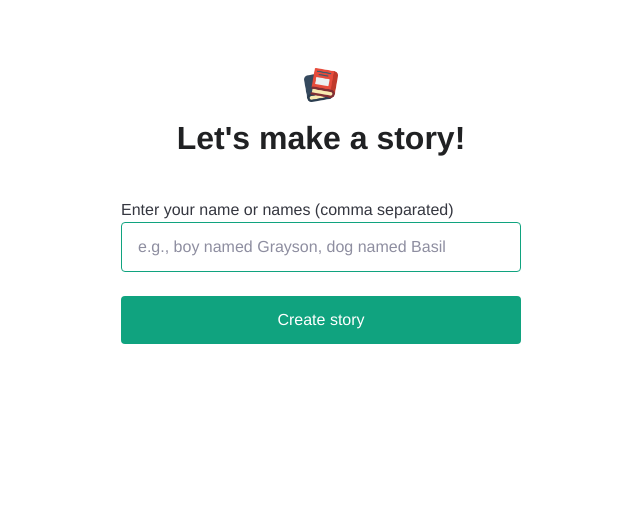
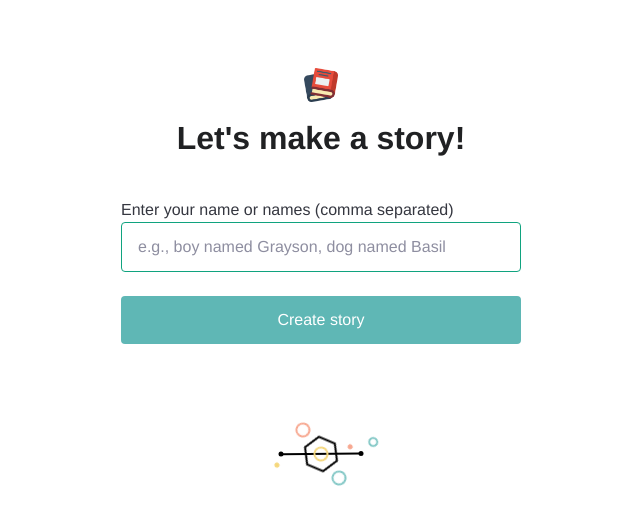
Before and after one commit to monicawheeler/personal-prompt-response-generator, a Next.js app: page / in a window 1280 px wide. Shown: the top 524 px of the page, without its empty margins (319-959 px from the left). Built offline with nearby package versions, Linux system fonts and the light colour scheme; a web font is replaced by a local one.

Commit message:
Modify button color

```diff
--- a/pages/index.js
+++ b/pages/index.js
@@ -74,6 +74,25 @@ export default function Home() {
             </svg>
             </span> : <>{result}</>}
         </div>
+
+
+        <span>
+            <svg className={styles.loader} width="140" height="140" viewBox="0 0 280 280" fill="none" xmlns="http://www.w3.org/2000/svg">
+              <g>
+                <line x1="59.9833" y1="140.333" x2="219.978" y2="139" stroke="#000" stroke-width="4"/>
+                <circle cx="60" cy="140" r="5" fill="#000"/>
+                <circle cx="220" cy="139" r="5" fill="#000"/>
+              </g>
+              <path className={styles.loaderCircle} d="M109.957 122.655L140 105.309L170.043 122.655V157.345L140 174.691L109.957 157.345V122.655Z" stroke="#000" stroke-width="4"/>
+              <circle className={styles.loaderCircle} cx="140" cy="140" r="13" stroke="#f5d77b" stroke-width="4"/>
+              <circle className={styles.loaderCircle} cx="110" cy="192" r="13" stroke="#f7a78f" stroke-width="4"/>
+              <circle className={`${styles.loaderCircle} ${styles.loaderCircle_s}`} cx="85" cy="232" r="8" stroke="#82c7c5" stroke-width="4"/>
+              <circle className={styles.loaderCircle} cx="170" cy="88" r="13" stroke="#82c7c5" stroke-width="4"/>
+              <circle className={`${styles.loaderCircle} ${styles.loaderCircle_s}`} cx="110" cy="192" r="5" fill="#f7a78f"/>
+              <circle className={`${styles.loaderCircle} ${styles.loaderCircle_s}`} cx="185" cy="61" r="5" fill="#f5d77b"/>
+            </svg>
+            </span>
+
       </main>
     </div>
   );
--- a/pages/index.module.css
+++ b/pages/index.module.css
@@ -61,7 +61,7 @@
 .main input[type="submit"] {
   padding: 12px 0;
   color: #fff;
-  background-color: #10a37f;
+  background-color: #5FB7B5;
   border: none;
   border-radius: 4px;
   text-align: center;
```
